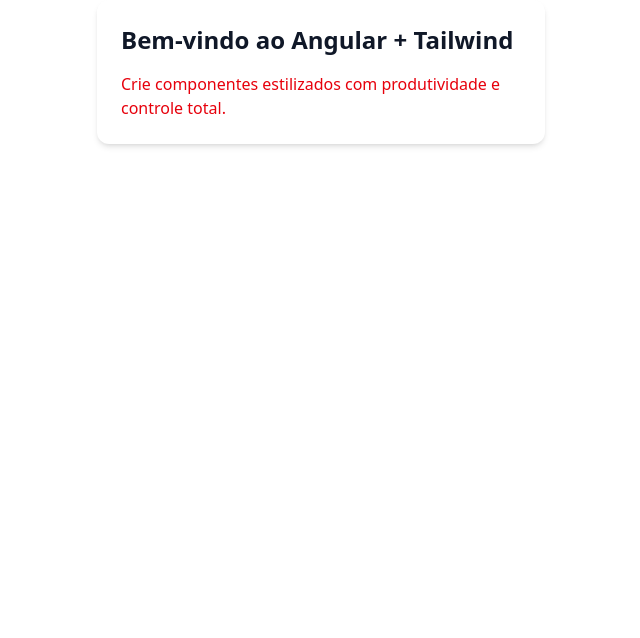
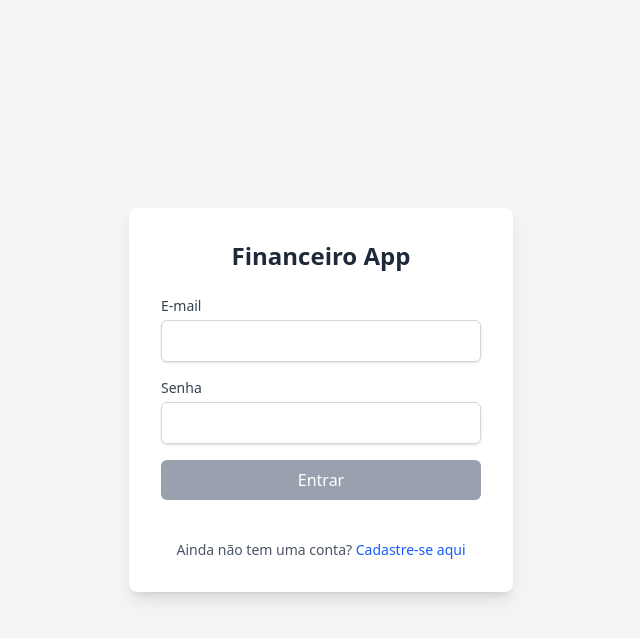
Before and after one commit to scaglia-aylla1/frontend-financeiro, an Angular app: page / in a window 1280 px wide. Shown: the top 638 px of the page, without its empty margins (319-959 px from the left). Built offline with nearby package versions, Linux system fonts and the light colour scheme.

Commit message:
feat: Página de login

```diff
--- a/src/app/app.html
+++ b/src/app/app.html
@@ -1,5 +1 @@
-<!-- app.component.html -->
-<div class="p-6 max-w-md mx-auto bg-white rounded-xl shadow-md space-y-4">
-  <h1 class="text-2xl font-bold text-gray-900">Bem-vindo ao Angular + Tailwind</h1>
-  <p class="text-red-600">Crie componentes estilizados com produtividade e controle total.</p>
-</div>
+<router-outlet></router-outlet>
--- a/src/app/app.routes.ts
+++ b/src/app/app.routes.ts
@@ -1,3 +1,7 @@
 import { Routes } from '@angular/router';
+import { LoginComponent } from './features/login/login';
 
-export const routes: Routes = [];
+export const routes: Routes = [
+    { path: '', component: LoginComponent },
+    { path: 'login', component: LoginComponent }
+];
--- /dev/null
+++ b/src/app/features/login/login.html
@@ -0,0 +1,35 @@
+<div class="min-h-screen flex items-center justify-center bg-gray-100">
+    <div class="bg-white p-8 rounded-lg shadow-lg w-96">
+      <h2 class="text-2xl font-bold text-center text-gray-800 mb-6">Financeiro App</h2>
+
+      <form [formGroup]="loginForm" (ngSubmit)="onSubmit()" class="space-y-4">
+        <div>
+          <label class="block text-sm font-medium text-gray-700">E-mail</label>
+          <input type="email" formControlName="email"
+                 class="mt-1 block w-full px-3 py-2 border border-gray-300 rounded-md shadow-sm focus:outline-none focus:ring-blue-500 focus:border-blue-500">
+          <span *ngIf="loginForm.get('login')?.invalid && loginForm.get('login')?.touched" class="text-red-500 text-xs">
+            E-mail inválido
+          </span>
+        </div>
+
+        <div>
+          <label class="block text-sm font-medium text-gray-700">Senha</label>
+          <input type="password" formControlName="password"
+                 class="mt-1 block w-full px-3 py-2 border border-gray-300 rounded-md shadow-sm focus:outline-none focus:ring-blue-500 focus:border-blue-500">
+        </div>
+
+        <button type="submit" [disabled]="loginForm.invalid"
+                class="w-full bg-blue-600 text-white py-2 px-4 rounded-md hover:bg-blue-700 disabled:bg-gray-400 transition-colors">
+          Entrar
+        </button>
+        <div class="mt-6 text-center">
+          <p class="text-sm text-gray-600">
+            Ainda não tem uma conta?
+            <a routerLink="/register" class="text-blue-600 hover:underline font-medium cursor-pointer">
+              Cadastre-se aqui
+            </a>
+          </p>
+        </div>
+      </form>
+    </div>
+  </div>
--- /dev/null
+++ b/src/app/features/login/login.ts
@@ -0,0 +1,29 @@
+import { Component, OnInit } from '@angular/core';
+import { FormBuilder, FormGroup, Validators, ReactiveFormsModule } from '@angular/forms';
+import { CommonModule } from '@angular/common';
+
+@Component({
+  selector: 'app-login',
+  standalone: true,
+  imports: [CommonModule, ReactiveFormsModule],
+  templateUrl: './login.html',
+  styleUrls: ['./login.css']
+})
+export class LoginComponent implements OnInit {
+  loginForm!: FormGroup;
+
+  constructor(private fb: FormBuilder) {}
+
+  ngOnInit(): void {
+    this.loginForm = this.fb.group({
+      email: ['', [Validators.required, Validators.email]],
+      password: ['', Validators.required]
+    });
+  }
+
+  onSubmit(): void {
+    if (this.loginForm.valid) {
+      console.log(this.loginForm.value);
+    }
+  }
+}
```
Also changed, not shown: src/app/features/login/login.css (added), 1 other file (tests, documents, lock files or other folders).
